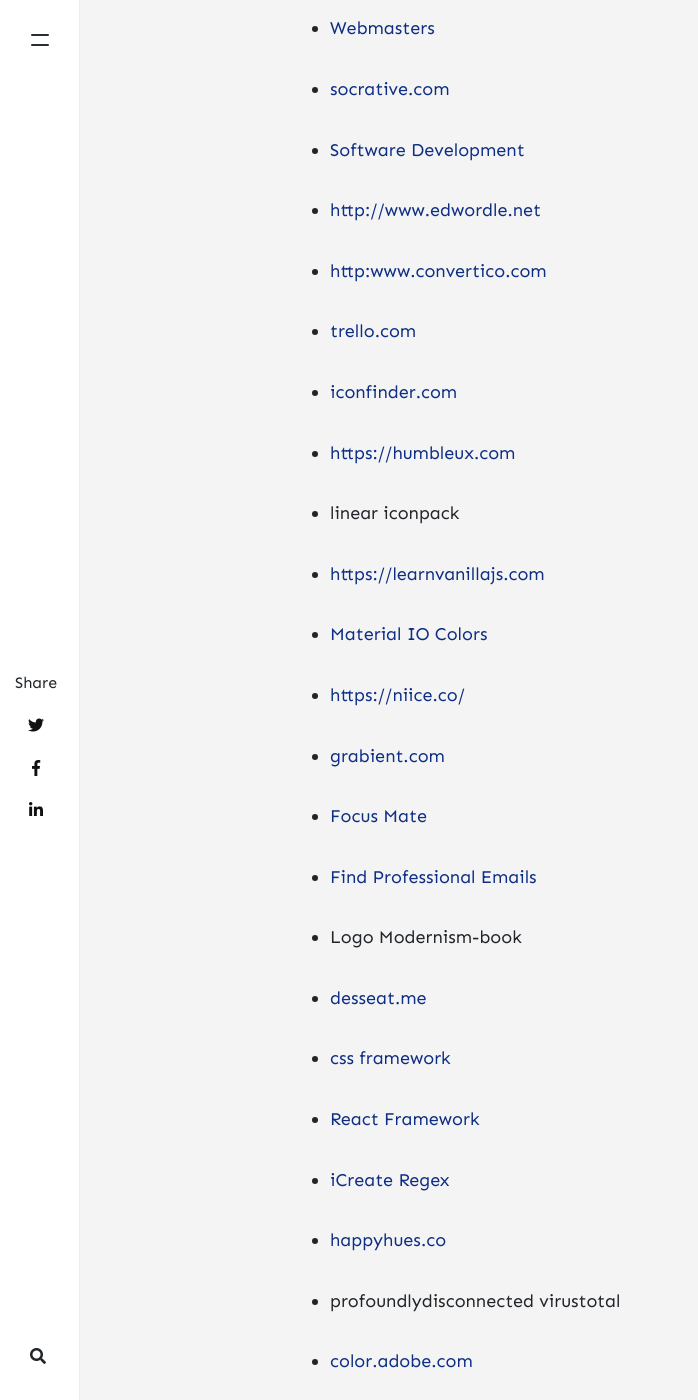
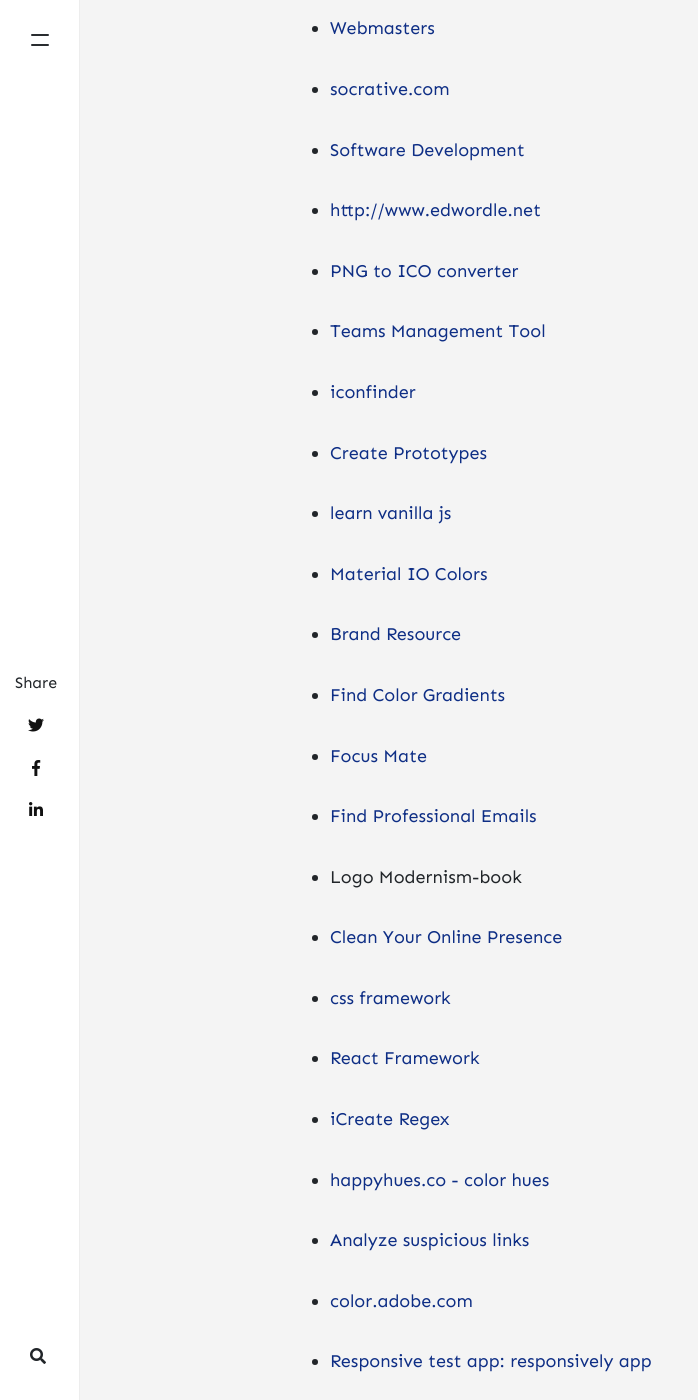
Before and after one commit to Dev-Path/briefcase, a Jekyll site: the page built from _posts/2021-09-03-devlinks.md, in a window 1280 px wide and 1400 px high, scrolled down 2685 px. Shown: the whole window, without its empty margins (0-698 px from the left). Built offline with Jekyll 4.4.1, drawn with Linux system fonts in a browser that asks for light colours; nearby versions of some CDN libraries; comment, search, counter and statistics services are not loaded; some of the changed text lies outside the part shown.

Commit message:
update content

```diff
--- a/_posts/2021-09-03-devlinks.md
+++ b/_posts/2021-09-03-devlinks.md
@@ -70,23 +70,21 @@
 
 * [http://www.edwordle.net](http://www.edwordle.net)
 
-* [http:www.convertico.com](http:www.convertico.com)
+* [PNG to ICO converter](https://www.convertico.com)
 
-* [trello.com](trello.com)
+* [Teams Management Tool](https://trello.com)
 
-* [iconfinder.com](https://iconfinder.com)
+* [iconfinder](https://iconfinder.com)
 
-* [https://humbleux.com](https://humbleux.com)
+* [Create Prototypes](https://humbleux.com)
 
-* linear iconpack
-
-* [https://learnvanillajs.com](https://learnvanillajs.com/)
+* [learn vanilla js](https://learnvanillajs.com/)
 
 * [Material IO Colors](https://material.io/resources/color)
 
-* [https://niice.co/](https://niice.co)
+* [Brand Resource](https://niice.co)
 
-* [grabient.com](https://grabient.com)
+* [Find Color Gradients](https://grabient.com)
 
 * [Focus Mate](https://www.focusmate.com)
 
@@ -94,7 +92,7 @@
 
 * Logo Modernism-book
 
-* [desseat.me](desseat.me)
+* [Clean Your Online Presence](https://www.deseat.me/)
 
 * [css framework](https://tailwindcss.com/)
 
@@ -102,18 +100,15 @@
 
 * [iCreate Regex](https://ihateregex.io/)
 
-* [happyhues.co](happyhues.co)
+* [happyhues.co - color hues](happyhues.co)
 
-* profoundlydisconnected
-virustotal
+* [Analyze suspicious links](https://www.virustotal.com/)
 
 * [color.adobe.com](https://color.adobe.com)
 
-* Responsive test app: responsively app
+* [Responsive test app: responsively app](https://responsively.app/)
 
 * [Contrast checker](https://colorable.jxnblk.com/)
-
-* Palette
 
 * [Color of anything](https://picular.co)
 
@@ -137,9 +132,7 @@
 
 * [Colorwise](https://colorwise.io/)
 
-* Greenkeeper
-
-* Dependabot
+* [Greenkeeper Decision-support tool](https://www.greenkeeperapp.com/marketing/)
 
 * [font pairing](fontpair.co)
 
@@ -183,7 +176,7 @@
 
 * [Animate on scroll](michalsnik.github.io/aos/)
 
-* SEO: Ahrefs Master Tools
+* [SEO: Ahrefs Master Tools](https://ahrefs.com/blog/webmaster-tools/)
 
 * [Gradient](www.gradientmagic.com)
 
```
